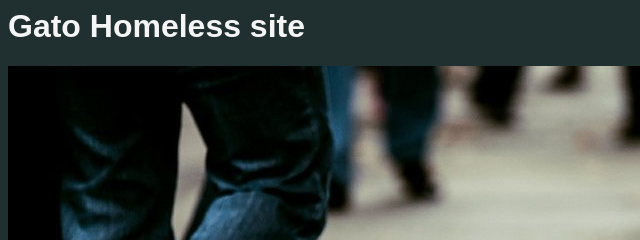
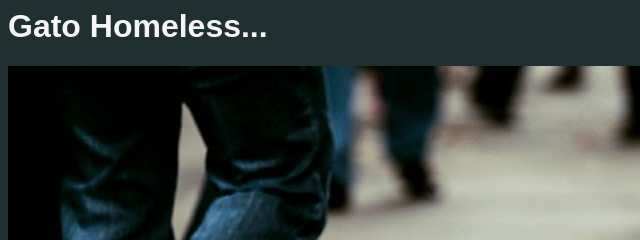
Before and after one commit to asantaballa/gatohomeless_site, a plain HTML site: page docs/index.html in a window 1280 px wide. Shown: the top 240 px of the page, 0-640 px from the left. Drawn offline with Linux system fonts and the light colour scheme.

```diff
--- a/docs/index.html
+++ b/docs/index.html
@@ -3,7 +3,7 @@
     <link rel="stylesheet" href="styles/styles.css">
 </head>
 <body>
-<h1>Gato Homeless site</h1>
+<h1>Gato Homeless...</h1>
 <img src="images/homecat2.jpg">
 </body>
 </html>
```
